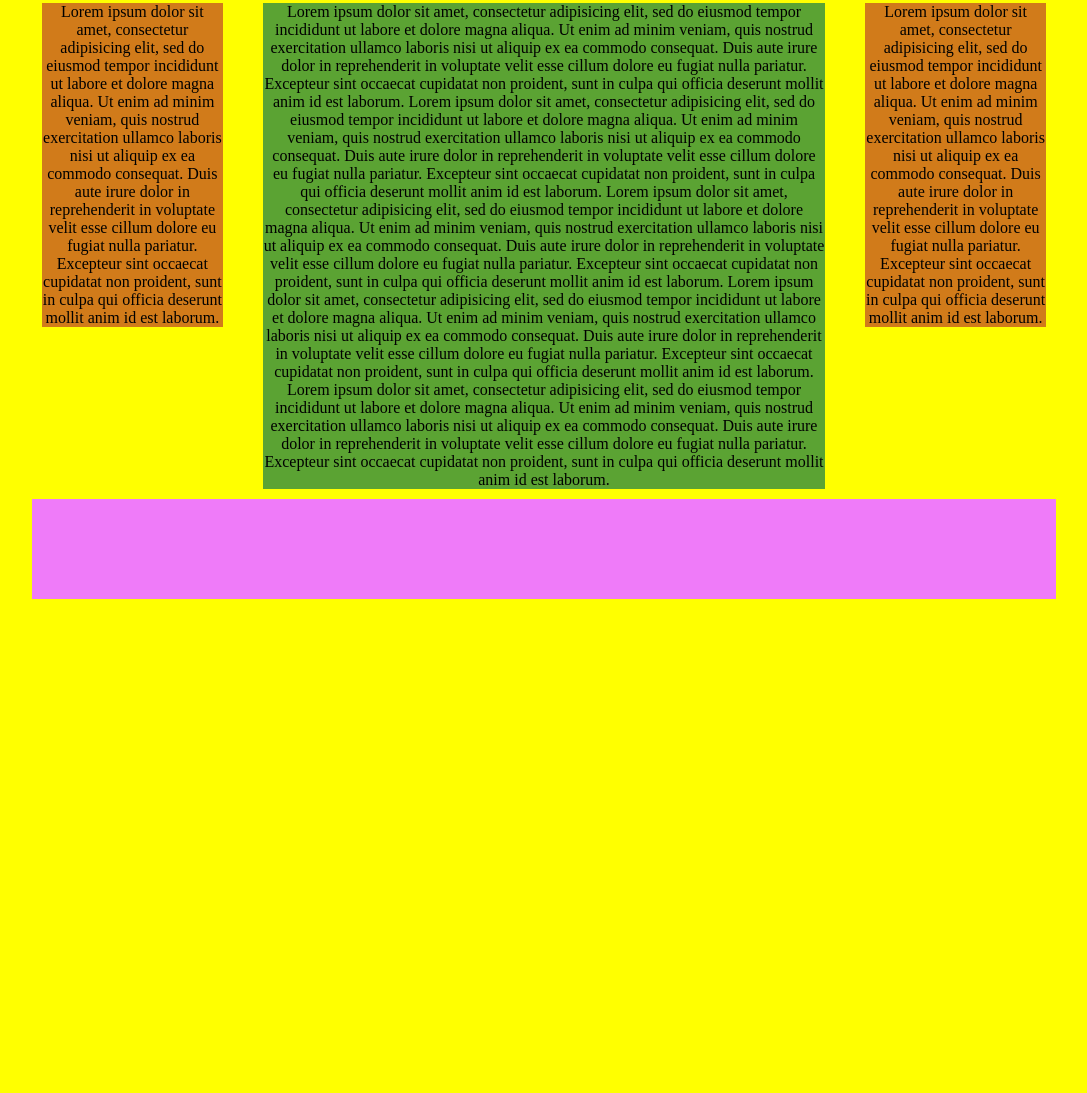
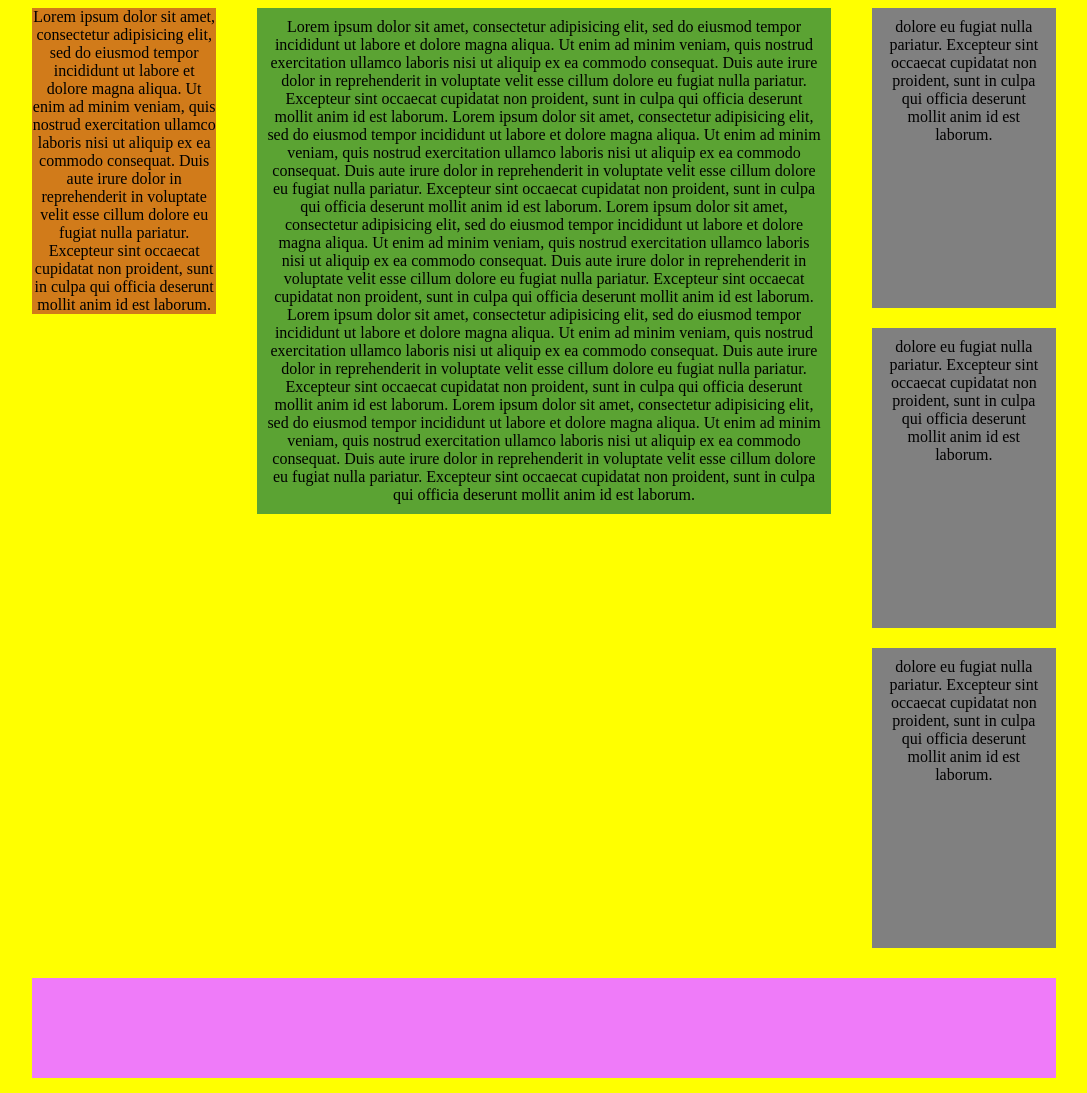
Before and after one commit to Matt0472/-htmlcss-struttura-wp, a plain HTML site: page index.html in a window 1280 px wide. Shown: the part 222-1315 px from the top of the page, without its empty margins (96-1183 px from the left). Before the commit the page ends 836 px from the top, so only its background shows below. Drawn offline with Linux system fonts and the light colour scheme.

Commit message:
progetto layout solo struttura con aggiunta widjet nella colonna destra

```diff
--- a/css/stylesheet.css
+++ b/css/stylesheet.css
@@ -22,10 +22,12 @@ body {
 }
 
 .main-content {
-  padding:10px;
+  /* padding:10px; */
   /* background-color: rgb(81, 52, 252); */
   width: 100%;
   height: 100%;
+  padding-top: 15px;
+  padding-bottom: 30px;
 }
 
 .main-content::after {
@@ -48,13 +50,26 @@ body {
   width: 56%;
   /* height: 300px; */
   margin: 0 4%;
+  padding: 10px;
   background-color: rgb(91, 163, 51);
 }
 
 .col-right {
   width: 18%;
   /* height: 200px; */
-  background-color: rgb(209, 123, 26);
+  /* background-color: rgb(209, 123, 26); */
+}
+
+.widjet {
+  width: 100%;
+  height: 300px;
+  margin-bottom: 20px;
+  padding: 10px;
+  background-color: grey;
+}
+
+.widjet:last-child {
+  margin-bottom: 0;
 }
 
 .end-of-page {
--- a/index.html
+++ b/index.html
@@ -23,7 +23,9 @@
           Lorem ipsum dolor sit amet, consectetur adipisicing elit, sed do eiusmod tempor incididunt ut labore et dolore magna aliqua. Ut enim ad minim veniam, quis nostrud exercitation ullamco laboris nisi ut aliquip ex ea commodo consequat. Duis aute irure dolor in reprehenderit in voluptate velit esse cillum dolore eu fugiat nulla pariatur. Excepteur sint occaecat cupidatat non proident, sunt in culpa qui officia deserunt mollit anim id est laborum.
         </div>
         <div class="float-left col-right">
-          Lorem ipsum dolor sit amet, consectetur adipisicing elit, sed do eiusmod tempor incididunt ut labore et dolore magna aliqua. Ut enim ad minim veniam, quis nostrud exercitation ullamco laboris nisi ut aliquip ex ea commodo consequat. Duis aute irure dolor in reprehenderit in voluptate velit esse cillum dolore eu fugiat nulla pariatur. Excepteur sint occaecat cupidatat non proident, sunt in culpa qui officia deserunt mollit anim id est laborum.
+        <div class="widjet">dolore eu fugiat nulla pariatur. Excepteur sint occaecat cupidatat non proident, sunt in culpa qui officia deserunt mollit anim id est laborum.</div>
+        <div class="widjet">dolore eu fugiat nulla pariatur. Excepteur sint occaecat cupidatat non proident, sunt in culpa qui officia deserunt mollit anim id est laborum.</div>
+        <div class="widjet">dolore eu fugiat nulla pariatur. Excepteur sint occaecat cupidatat non proident, sunt in culpa qui officia deserunt mollit anim id est laborum.</div>
         </div>
       </main>
 
```
